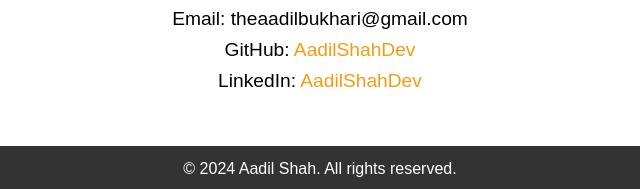
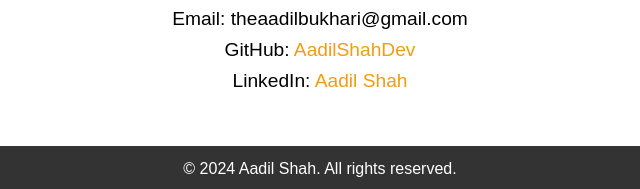
Before and after one commit to AadilShahDev/My-Portofolio-with-HTML-and-CSS, a plain HTML site: page index.html in a window 1280 px wide. Shown: the part 2510-2699 px from the top of the page, 320-960 px from the left. Drawn offline with Linux system fonts and the light colour scheme.

Commit message:
Update index.html

```diff
--- a/index.html
+++ b/index.html
@@ -89,7 +89,7 @@ cross-functional teams to build high-quality, production-ready solutions.</p>
         <p>Contact#: +923201061294</p>
         <p>Email: theaadilbukhari@gmail.com</p>
         <p>GitHub: <a href="https://github.com/AadilShahDev">AadilShahDev</a></p>
-        <p>LinkedIn: <a href="www.linkedin.com/in/aadil-shah-2421842b9">AadilShahDev</a></p>
+        <p>LinkedIn: <a href="www.linkedin.com/in/aadil-shah-2421842b9">Aadil Shah</a></p>
     </section>
 
     <!-- Footer -->
```
